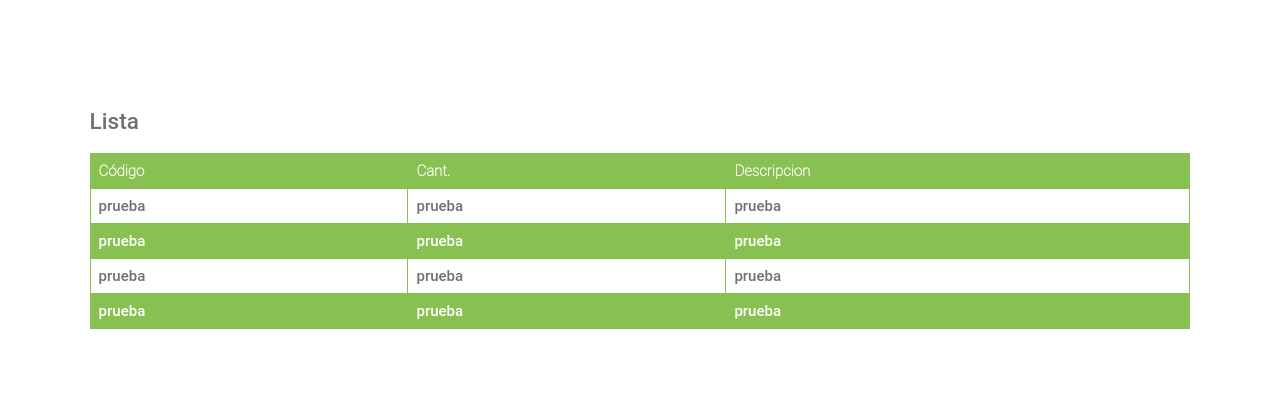
After one commit to TobiasLongstaff/AppForcinitti, a PHP site: page /lista.html in a window 1280 px wide. The commit adds this page. Shown: the top 418 px of the page. Run offline with PHP 8.4, Linux system fonts and the light colour scheme.

```diff
--- /dev/null
+++ b/assets/styles/lista.css
@@ -0,0 +1,39 @@
+body
+{
+    margin: 0;
+    font-family: 'Roboto Medium', 'Segoe UI', Tahoma, Geneva, Verdana, sans-serif;
+    color: #707070;
+    font-size: 15px;
+}
+
+.contenido
+{
+    padding: 7%;
+}
+
+table
+{
+    border: 1px solid #88C051;
+    border-collapse: collapse;
+    width: 100%;
+    background-color: #88C051;
+    color: white;
+}
+
+th
+{
+    font-family: 'Roboto thin', 'Segoe UI', Tahoma, Geneva, Verdana, sans-serif;
+}
+
+td, th
+{
+    border: 1px solid #88C051;
+    text-align: left;
+    padding: 8px;
+}
+
+tr:nth-child(even)
+{
+    color: #707070;
+    background-color: white
+}
--- /dev/null
+++ b/lista.html
@@ -0,0 +1,44 @@
+<!DOCTYPE html>
+<html lang="en">
+<head>
+    <meta charset="UTF-8">
+    <meta name="viewport" content="width=device-width, initial-scale=1.0">
+    <link href="https://fonts.googleapis.com/css?family=Roboto:100,300,400&display=swap" rel="stylesheet">
+    <link rel="stylesheet" href="/assets/styles/lista.css">
+    <title>Lista</title>
+</head>
+<body>
+    <div class="contenido">
+        <div class="titulo">
+            <h2>Lista</h2>
+        </div>
+        <table>
+            <tr>
+                <th>Código</th>
+                <th>Cant.</th>
+                <th>Descripcion</th>
+            </tr>
+            <tr>
+                <td>prueba</td>
+                <td>prueba</td>
+                <td>prueba</td>
+            </tr>
+            <tr>
+                <td>prueba</td>
+                <td>prueba</td>
+                <td>prueba</td>
+            </tr>
+            <tr>
+                <td>prueba</td>
+                <td>prueba</td>
+                <td>prueba</td>
+            </tr>
+            <tr>
+                <td>prueba</td>
+                <td>prueba</td>
+                <td>prueba</td>
+            </tr>
+        </table>
+    </div>
+</body>
+</html>
--- a/pedidos.php
+++ b/pedidos.php
@@ -12,7 +12,7 @@
     <title>Pedidos</title>
 </head>
 <body>
-    <div class="contenido">
+    <form class="contenido" method="POST" action="">
         <div class="titulo">
             <h2>Pedidos</h2>
         </div>
@@ -20,7 +20,7 @@
             <input type="button" value="Clientes">
         </a>
         <!-- PRODUCTOS -->
-        <form class="productos" metod="POST" action="buscar-productos.php">
+        <form class="productos" method="POST" action="buscar-productos.php">
             <div class="label-productos">
                 <span>Productos</span>
             </div>
@@ -69,6 +69,6 @@
                 <input type="button" value="Ver Lista">
             </a>
         </div>
-    </div>
+    </form>
 </body>
 </html>
```
Also changed, not shown: buscar-productos.php (+2 -5 lines).
